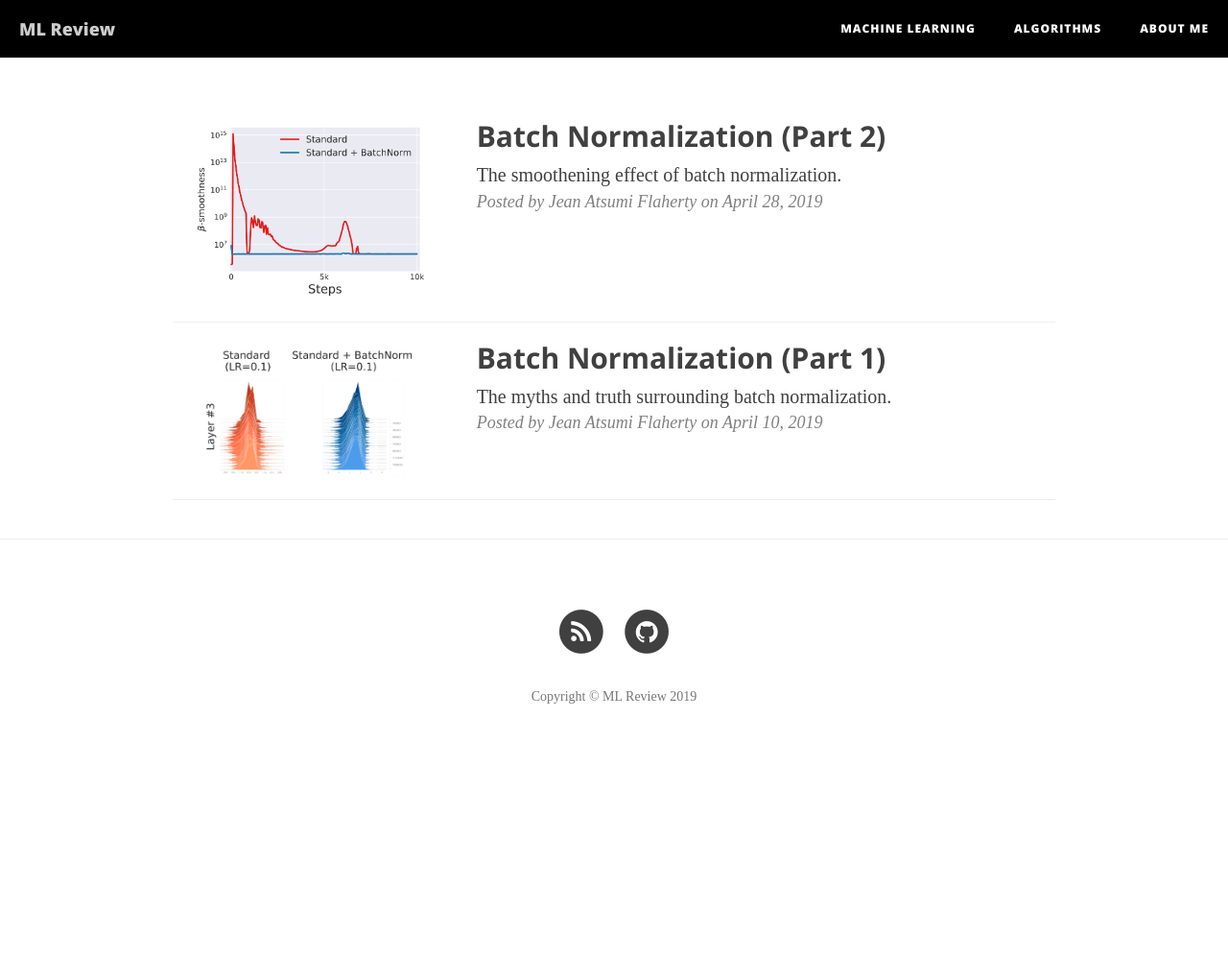
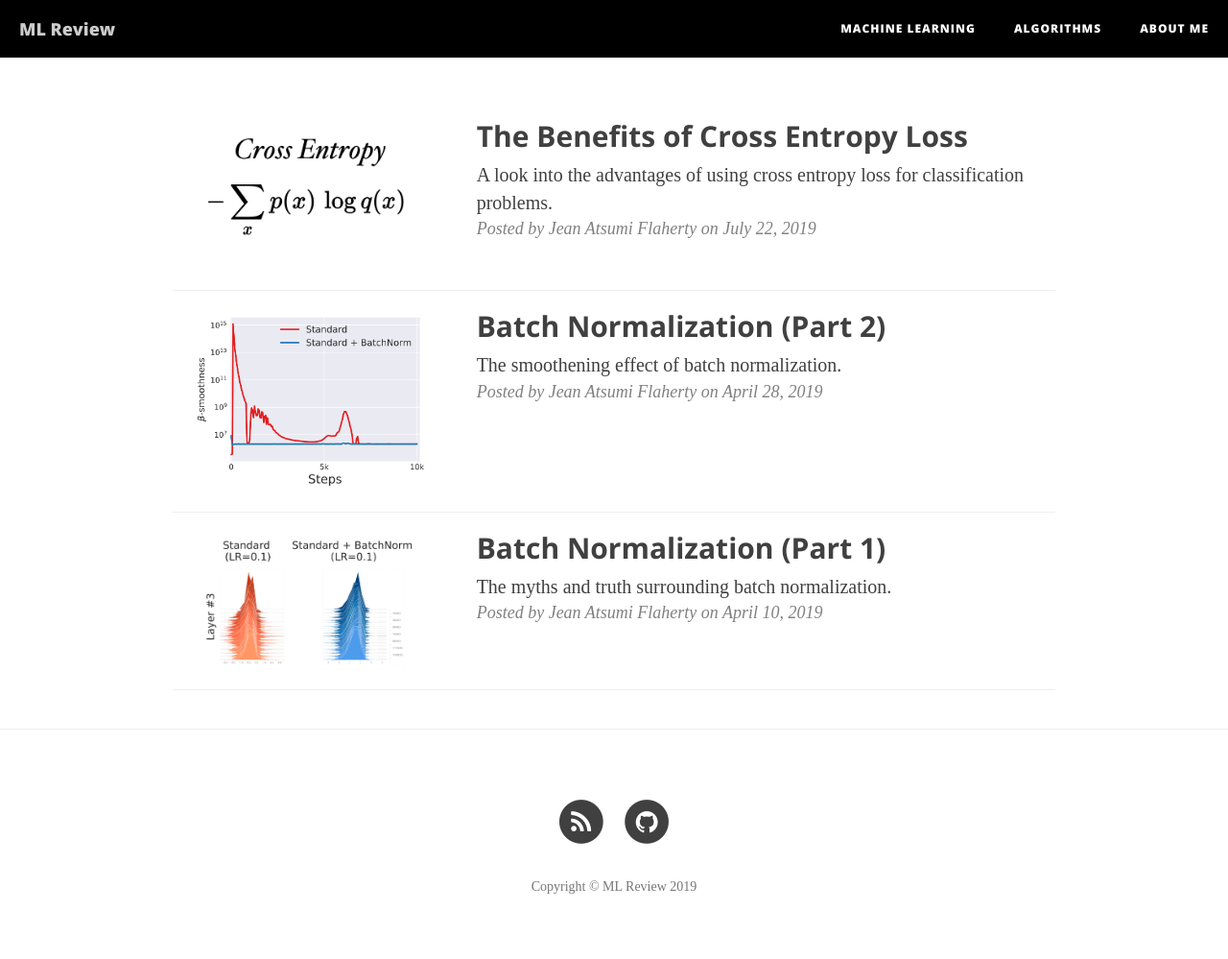
Before and after one commit to kobejean/kobejean.github.io, a Jekyll site: the page built from index.html, in a window 1280 px wide. Shown: the whole page at 96% size. Built offline with Jekyll 4.4.1, drawn with Linux system fonts in a browser that asks for light colours; nearby versions of some CDN libraries; formulas are drawn with MathJax 3; the list of posts is cut into pages by our own code; before the commit the page ends 900 px from its top, so only the background shows below that; part of the change alters nothing that is shown.

Commit message:
finished the benefits of cross entropy loss

```diff
--- a/_drafts/2019-07-21-cross-entropy-loss.md
+++ b/_posts/2019-07-22-cross-entropy-loss.md
@@ -2,7 +2,7 @@
 layout:     post
 title:      "The Benefits of Cross Entropy Loss"
 subtitle:   "A look into the advantages of using cross entropy loss for classification problems."
-date:       2019-07-21 14:45
+date:       2019-07-22 00:02
 author:     "Jean Atsumi Flaherty"
 header-img: "img/cross-entropy/cross-entropy-thumbnail.png"
 category:   machine-learning
@@ -43,9 +43,9 @@ $$
 \L(\theta | \D) = \P(\D | \theta)
 $$
 
-where $$\D$$ is our dataset and $$ \theta $$ is our model parameters.
+where $$\D$$ is our dataset (a set of pairs of input and target vectors $$\x$$ and $$\y$$) and $$ \theta $$ is our model parameters.
 
-Since we are usually assuming that our data is independent and identically distributed, the conditional probability can be rewritten as a join probability over each example:
+Since the dataset $$\D$$ has multiple datum, the conditional probability can be rewritten as a joint probability of per example probabilities. Note that we are assuming that our data is independent and identically distributed. This assumption allows us to compute the joint probability by simply multiplying the per example conditional probabilities:
 
 $$
 P(\D | \theta) \stackrel{i.i.d}{=} \prod_{(\x,\y) \in \D} P(\x, \y | \theta)
@@ -63,18 +63,19 @@ $$
 P(\x,\y | \theta) = \model_i
 $$
 
-where $$\model_i$$ is the component of the correct category in the model output.
+where $$\model$$ is the model output and.
 
-Notice the cross entropy of the output vector is equal to the log of $$\model_i$$ because our "true" distribution is a one hot vector:
+Notice the cross entropy of the output vector is equal to $$-\log(\model_i)$$ because our "true" distribution is a one hot vector:
 
 $$
 \begin{align}
-  H(\y, f(\x)) &= - \sum_{j=1}^{n} \y_j\log(\model_j) \\
+  H(\y, \model) &= - \sum_{j=1}^{n} \y_j\log(\model_j) \\
+  &= - \y_i\log(\model_i) \\
   &= - \log(\model_i) \\
 \end{align}
 $$
 
-where $$\y$$ is one hot encoded the target vector.
+where $$\y$$ is the one hot encoded target vector.
 
 So in total we have:
 
@@ -83,7 +84,7 @@ $$
     \argmax_\theta \L(\theta | \D) &= \argmax_\theta P(\D | \theta) \\
     &= \argmax_\theta \prod_{(\x,\y) \in \D} P(\x,\y | \theta) \\
     &= \argmin_\theta \sum_{(\x,\y) \in \D} -\log(P(\x,\y | \theta)) \\
-    &= \argmin_\theta \sum_{(\x,\y) \in \D} -\log(\model_i) \\
+    &= \argmin_\theta \sum_{(\x,\y) \in \D} -\log(\model_i) \textrm{, where } i \textrm{ is the index of the correct category } \\
     &= \argmin_\theta \sum_{(\x,\y) \in \D} -\sum_{j=1}^{n} \y_j\log(\model_j) \\
     &= \argmin_\theta \sum_{(\x,\y) \in \D} H(\y, \model) \\
 \end{align}
@@ -93,11 +94,28 @@ Thus we have shown that maximizing the likelihood of a classification model is e
 
 ## Computational Benefit
 
+One thing you might ask is what difference would it make by using log probabilities instead of just the probabilities themselves? Well the main reason lies how much computational complexity you save by using logarithms.  As demonstrated in the section above, in order to compute the likelihood of the model, we need to calculate a joint probability over each dataset example. This involves multiplying all the per example probabilities together:
 
+$$
+\L(\theta | \D) = \prod_{(\x,\y) \in \D} P(\x,\y | \theta)
+$$
+
+Now if we were to do gradient decent on this joint probability directly, we would have to compute the derivative of this pi product. The problem with this however is that the number of terms of this derivative grows exponentially in the number of products, $$2^(n-1)$$ to be exact. This can get nasty very quickly.
+
+However this issue can be avoided with log probabilities because by the product rule of logarithms, we can turn the pi product of probabilities inside the logarithm into a sum of logarithms:
+
+$$
+\log\left(\prod_{(\x,\y) \in \D} P(\x,\y | \theta)\right) = \sum_{(\x,\y) \in \D} \log(P(\x,\y | \theta))
+$$
+
+This way when we compute the gradient the number of terms in the derivative only grows linearly which saves us a lot of computation.
+
+## Numerical stability
+
+Another benefit of cross entropy losses/log probabilities is numerical stability. Since often times the joint probabilities get extremely tiny, we risk having issues with arithmetic underflow. Using log-probabilities solves this issue by keeping the values in a reasonable range.
 
 
 ## References
 
-1. Shibani Santurkar, Dimitris Tsipras, Andrew Ilyas, and Aleksander Madry. How Does Batch Normalization Help Optimization?. *arXiv preprint arXiv:1805.11604*, 2018.
-2. Yurii Nesterov. *Introductory Lectures on Convex Optimization: A Basic Course*. Springer Science & Business Media, 2014.
-3. Ioannis Mitliagkas. *IFT 6085 - Lecture 3: Gradient descent for smooth and for strongly convex functions*. IFT 6085, University of Montreal, 2018.
+1. Morgan Giraud. *[ML notes: Why the log-likelihood?](https://blog.metaflow.fr/ml-notes-why-the-log-likelihood-24f7b6c40f83)*
+2. Rob DiPietro. *[A Friendly Introduction to Cross-Entropy Loss](https://rdipietro.github.io/friendly-intro-to-cross-entropy-loss/#cross-entropy)*
```
